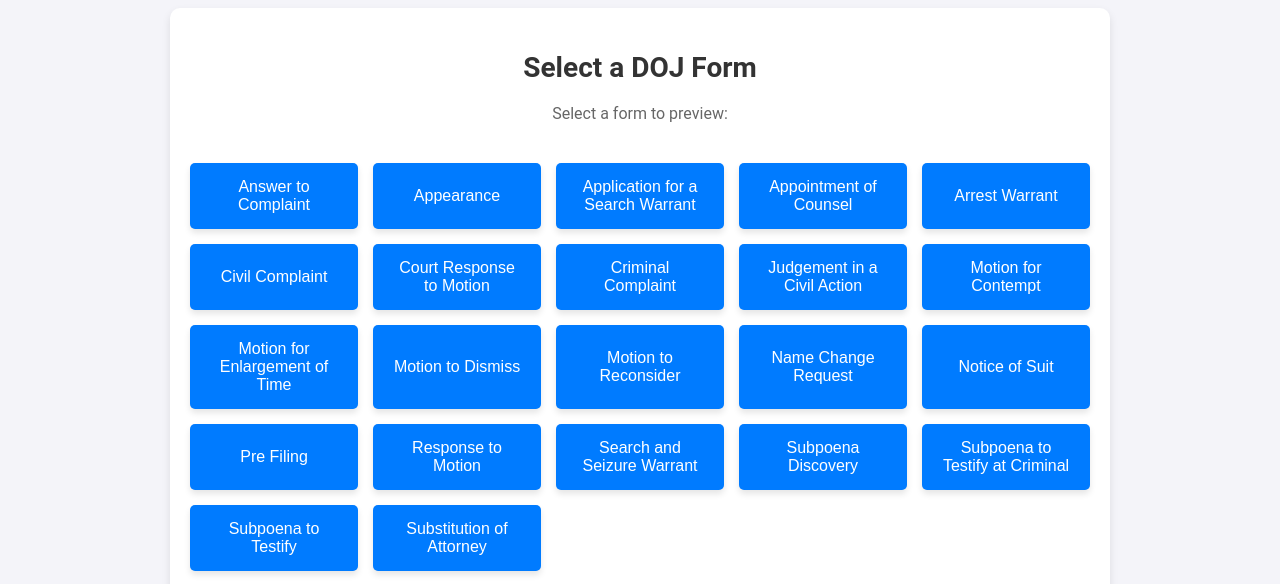
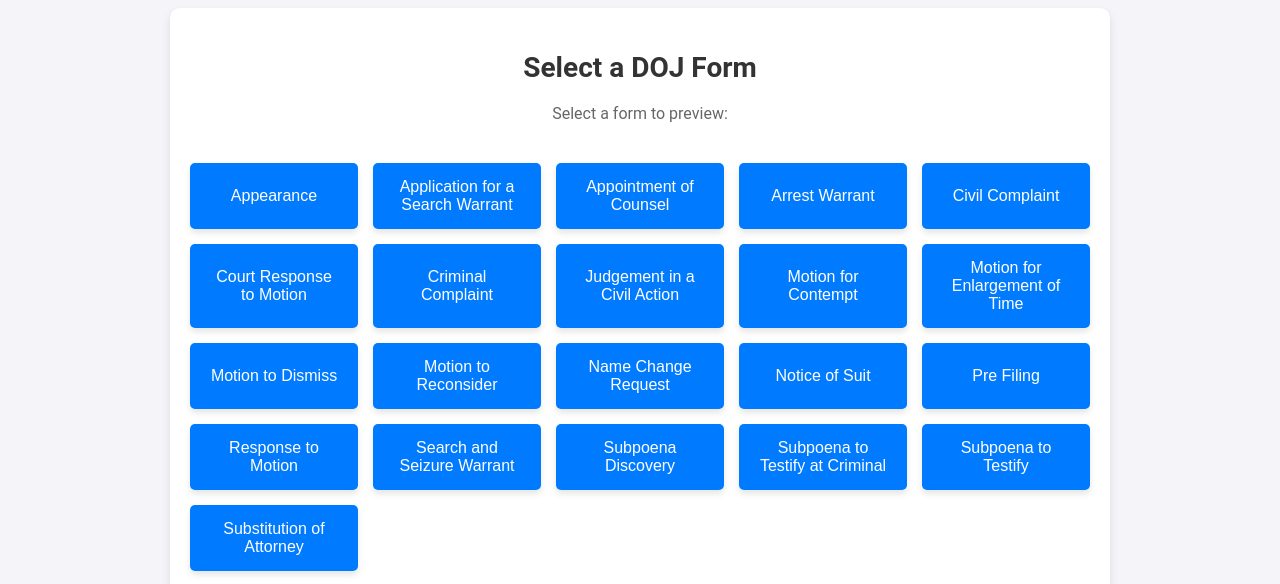
Before and after one commit to V0rt3xRP/xyz_doj, a plain HTML site: page index.html in a window 1280 px wide. Shown: the part 372-956 px from the top of the page. Drawn offline with Linux system fonts and the light colour scheme.

Commit message:
remvoed broken

```diff
--- a/index.html
+++ b/index.html
@@ -37,7 +37,6 @@
 
     <script>
         const pdfFiles = [
-            'Answer to Complaint.pdf',
             'Appearance.pdf',
             'Application for a Search Warrant.pdf',
             'Appointment of Counsel.pdf',
```
Also changed, not shown: 1 other file.
